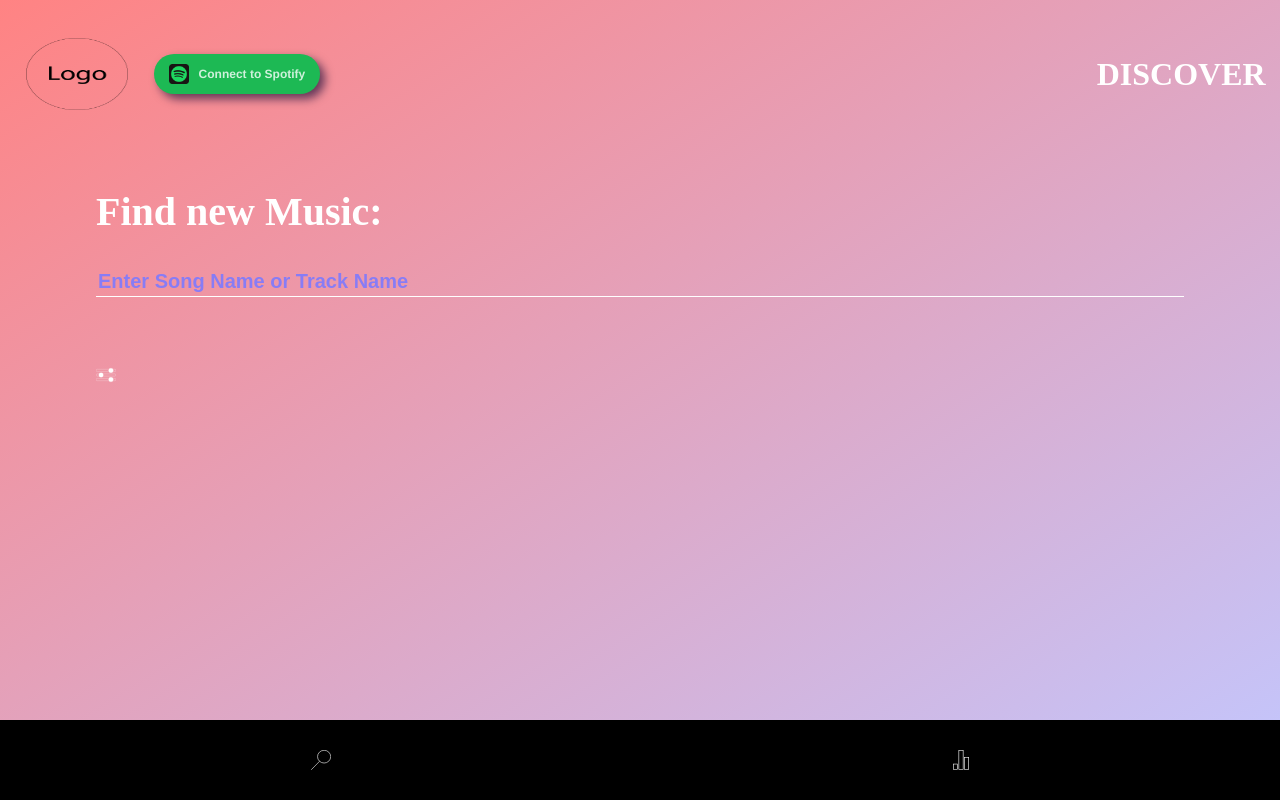
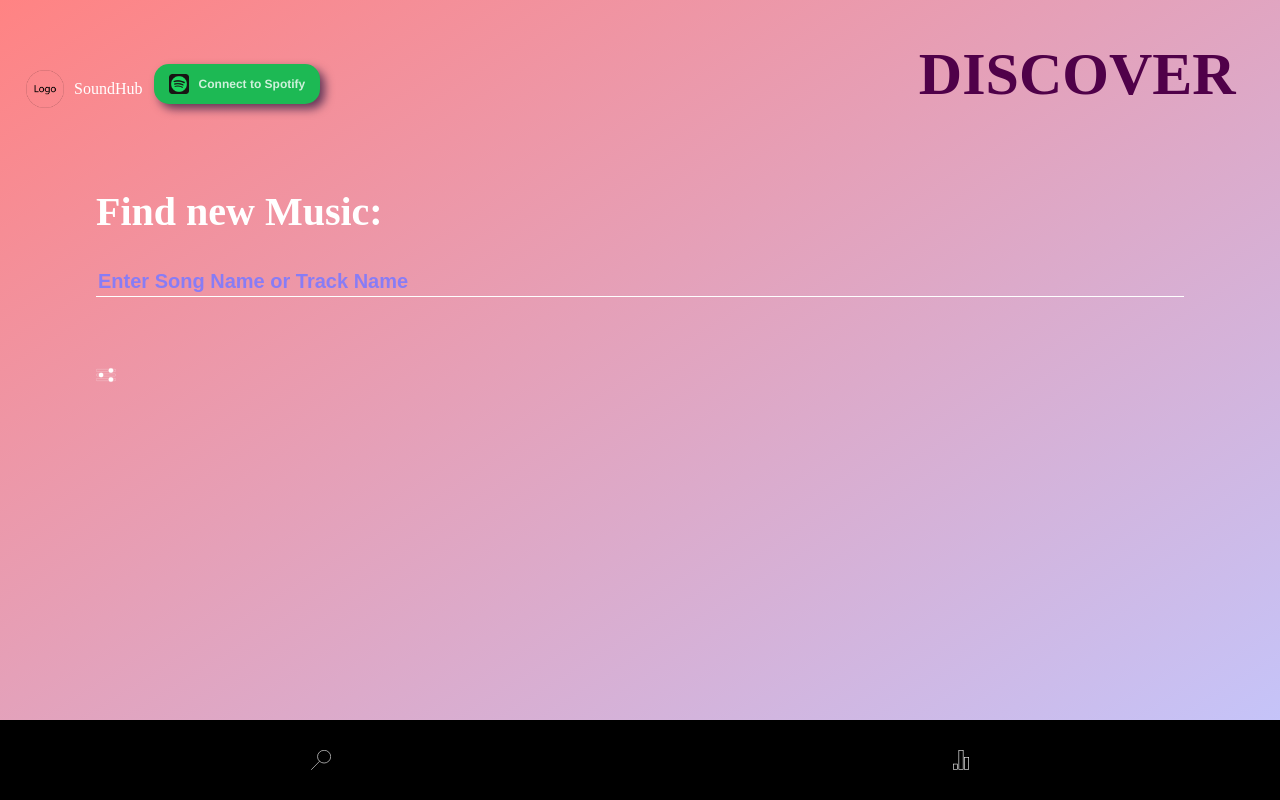
Before and after one commit to software-assignments-spring2021/spring-2020-gifted-hammer, a React (Create React App) app in the folder soundhub/: page /discover in a window 1280 px wide. Built offline with nearby package versions, Linux system fonts and the light colour scheme; a web font is replaced by a local one.

Commit message:
discover styling

```diff
--- a/soundhub/src/css/AppHeader.css
+++ b/soundhub/src/css/AppHeader.css
@@ -11,20 +11,22 @@
 
 .pageTitle{
     margin: auto;
-    margin-right: 40px;
+    font-size: 60px;
+    color: rgb(80, 1, 73);
+    margin-right: 70px;
 }
 
 .logoContainer {
     display: flex;
     width: 10%;
-    height: 100%;
+    height: 140%;
     flex-direction: row;
     align-items: center;
 }
 
 .logo {
     display: inline-block;
-    width: 80%;
+    width: 30%;
     height: auto;
     max-height: 100%;
 }
@@ -34,12 +36,13 @@
     align-items: center;
 }
 .spotify_container{
+    margin-top: 20px;
     font-family: Helvetica Neue,Helvetica,sans-serif;
     font-weight: 700;
     height: 20px;
     background-color: #1db954;
     padding: 10px 15px 10px 15px;
-    border-radius: 20px;
+    border-radius: 15px;
     color: #cef1db;
     font-size: 12px;
     text-decoration: none;
--- a/soundhub/src/js/AppHeader.js
+++ b/soundhub/src/js/AppHeader.js
@@ -9,6 +9,7 @@ function AppHeader(props) {
             <div className="AppHeader">
                 <div className='logoContainer'>
                     <img className="logo" src={logo}></img>
+                    <p> SoundHub</p>
                 </div>
                 <div className="buttonContainer">
                     <a class= "spotify_container" href="https://www.spotify.com/us/">
```
